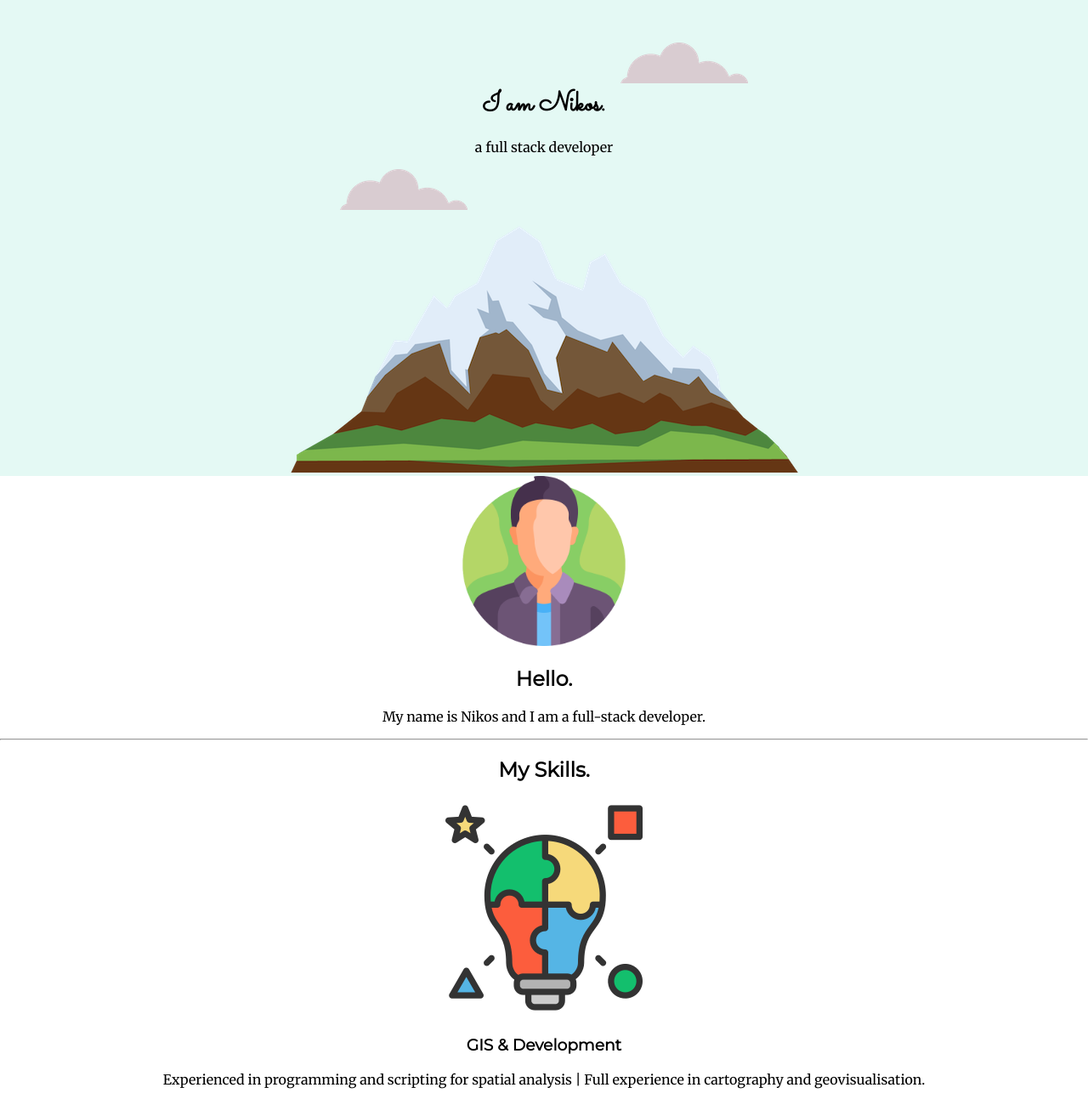
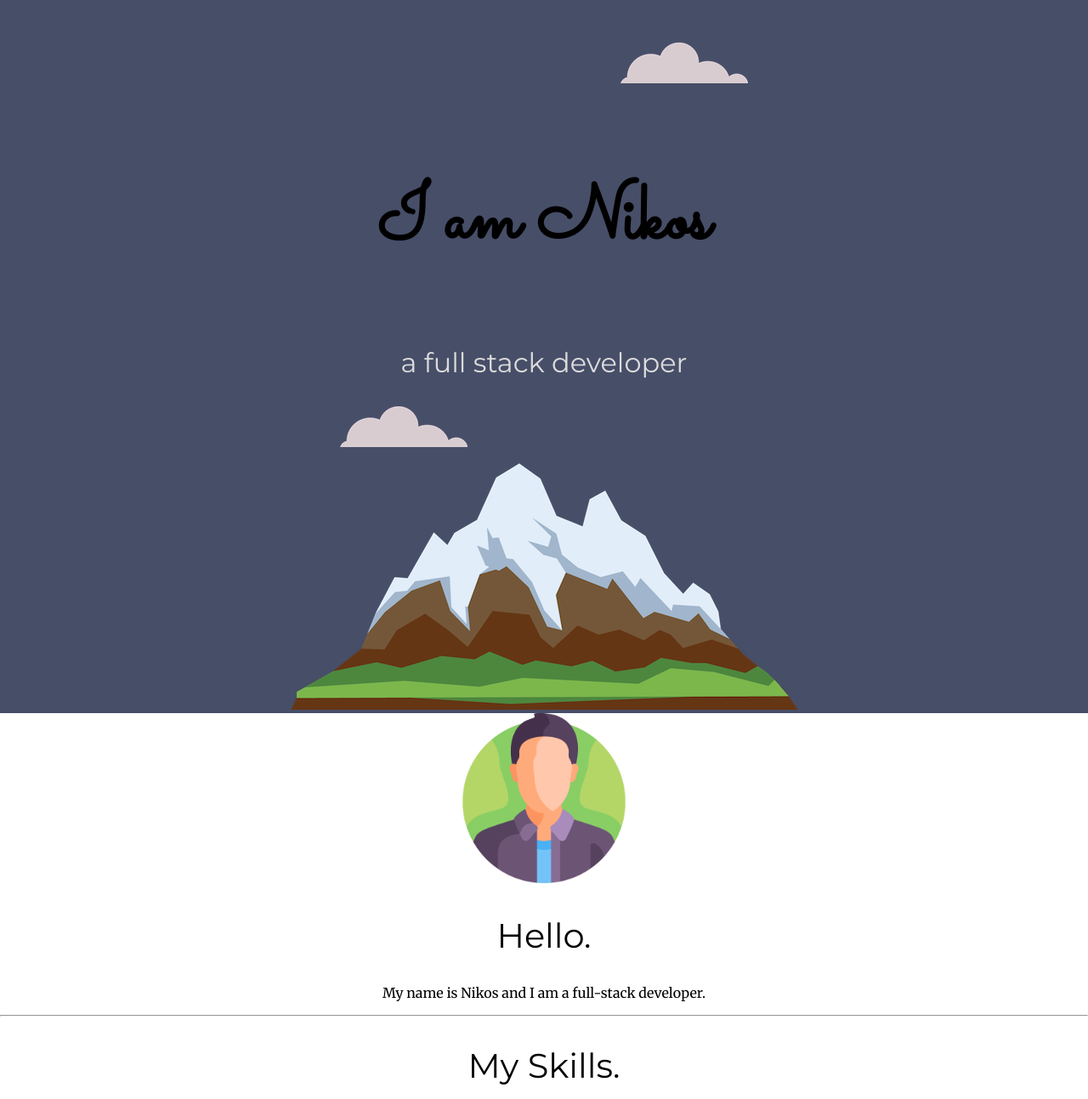
Before and after one commit to Web-Development-Brewery/my_site, a plain HTML site: page index.html in a window 1280 px wide. Shown: the top 1293 px of the page at 85% size. Drawn offline with Linux system fonts and the light colour scheme.

Commit message:
final steps of css

```diff
--- a/css/mystyle.css
+++ b/css/mystyle.css
@@ -5,21 +5,34 @@ body {
 }
 
 h1 {
-    margin: 0;
-    font-family: 'Sacramento', cursive
+    margin: 50px auto 0 auto;
+    font-family: 'Sacramento', cursive;
+    font-size: 5.62rem;
+    /* 100% is equal to 16px, so 90px is equal ~to 562% */
+    line-height: 2.5;
+
 }
 
 h2 {
-    font-family: 'Montserrat', sans-serif
+    font-family: 'Montserrat', sans-serif;
+    font-size: 2.5rem;
+    font-weight: normal;
 }
 
 h3 {
-    font-family: 'Montserrat', sans-serif
+    font-family: 'Montserrat', sans-serif;
+    color:  #11999E;
 }
 
 /* class selectors */
+.subtitle {
+    font-family: 'Montserrat', sans-serif;
+    font-size: 2rem;
+    color: #dbdbdb
+}
+
 .top-container {
-    background-color: #E4F9F4;
+    background-color: #474E68;
     position: relative;
     padding-top: 100px;
 }
@@ -49,3 +62,27 @@ h3 {
     position: absolute;
     left: 400px;
 }
+
+.btn {
+  color: #11999E;
+}
+
+.skill-row {
+    width: 50%;
+    margin: 100px auto 100px auto;
+    text-align: left;
+    line-height: 2;
+}
+
+.img_skills{
+    width: 10%;
+    float: left;
+    margin-right: 30px;
+}
+
+.img_programming{
+    width: 10%;
+    float: right;
+    margin-left: 30px;
+
+}
--- a/index.html
+++ b/index.html
@@ -12,8 +12,8 @@
     <body>
         <div class="top-container">
         <img class="top_cloud" src="images/cloud.png" alt="cloud-img">
-        <h1>I am Nikos.</h1>
-        <p>a full stack developer</p>
+        <h1>I am Nikos</h1>
+        <p class="subtitle">a full stack developer</p>
         <img class= "bottom_cloud" src="images/cloud.png" alt="cloud-img">
         <img src="images/mountain.png" alt="mountain-img">
         </div>
@@ -28,12 +28,12 @@
             <div class="skills">
               <h2>My Skills.</h2>
               <div class="skill-row">
-                <img class="skills" src="images/skills.png" alt="img_skills">
+                <img class="img_skills" src="images/skills.png" alt="img_skills">
                 <h3>GIS & Development</h3>
                 <p>Experienced in programming and scripting for spatial analysis | Full experience in cartography and geovisualisation.</p>
               </div>
               <div class="skill-row">
-                <img class="programming" src="images/programing.png" alt="img_programming">
+                <img class="img_programming" src="images/programing.png" alt="img_programming">
                 <h3>Tools and Languages</h3>
                 <p>Highly skilled in R, SQL, PostgreSQL, PostGIS, Python, HTML, JavaScript, CSS, Node.js, FME, ArcGISpro (ESRI), QGIS, Git.</p>
               </div>
```
